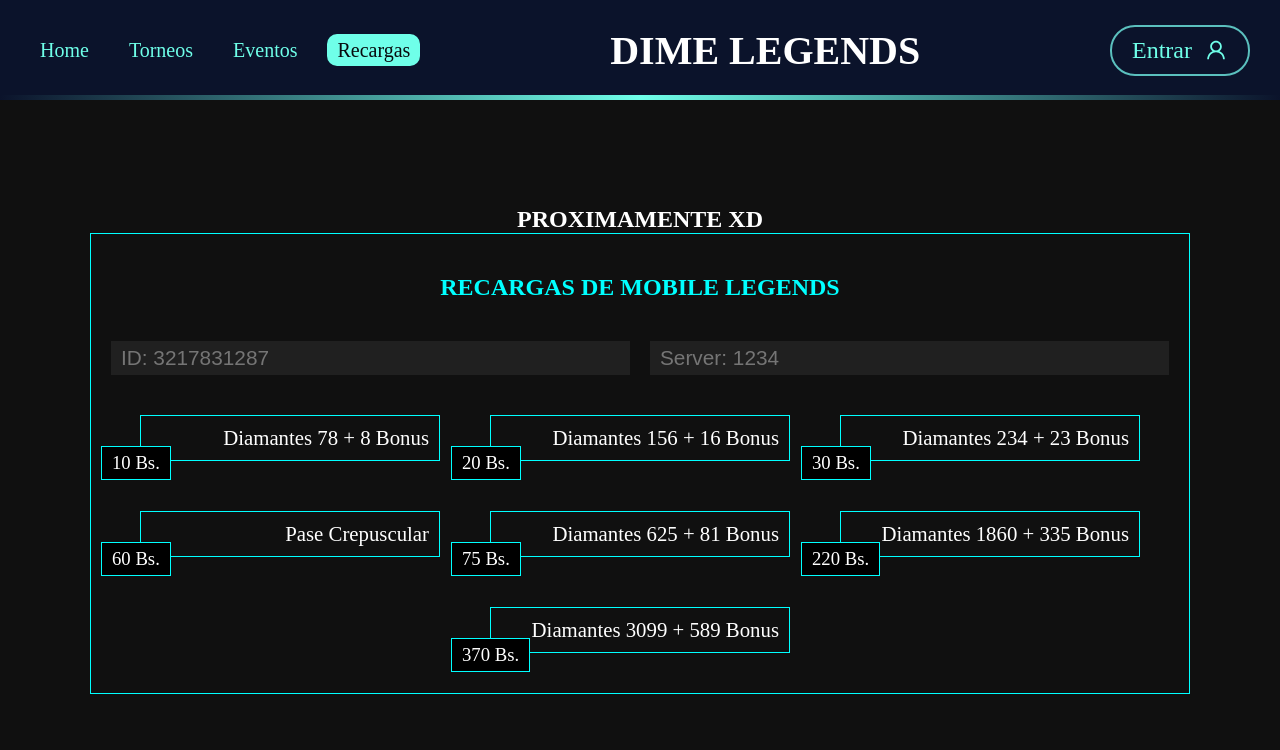
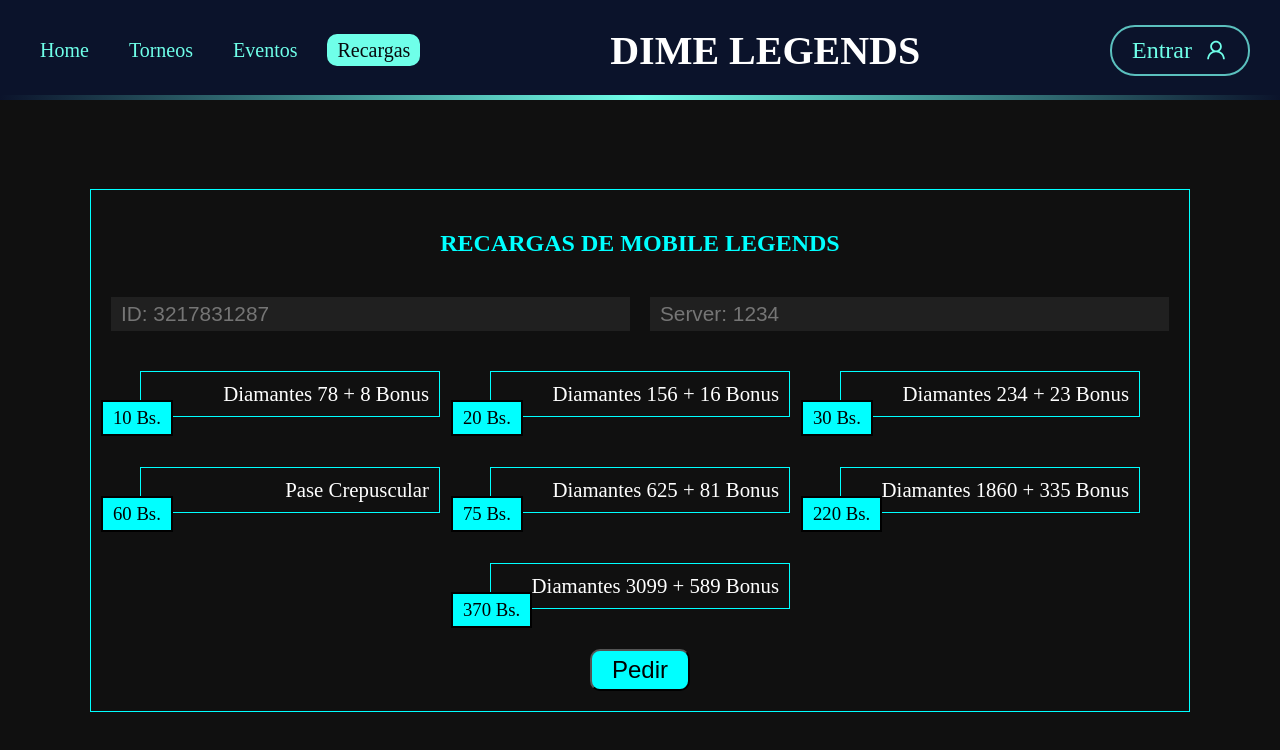
Before and after one commit to MiltonR12/dimelegends-page, a React (Vite) app: page /recargas in a window 1280 px wide. Shown: the top 750 px of the page. Built offline with nearby package versions, Linux system fonts and the light colour scheme; no server answers; a web font is replaced by a local one.

Commit message:
mejoras de seguridad

```diff
--- a/src/components/CardForm.jsx
+++ b/src/components/CardForm.jsx
@@ -18,6 +18,7 @@
     if (login) {
       send({
         ...data,
+        redes: '',
         code: parseInt(Math.random() * 10000)
       }, {
         onSuccess: ({ token, user }) => {
@@ -61,23 +62,18 @@
             type="email"
             required
             pattern='^[^@]+@[^@]+\.[a-zA-Z]{2,}$'
-            {...register('email')} />
+            {...register('email', {
+              minLength: 11
+            })} />
         </div>
         <div className={estilos.seccion} >
           <label htmlFor="">Password</label>
           <input
             required
-            type="password" {...register('password')} />
+            type="password" {...register('password', {
+              minLength: 6
+            })} />
         </div>
-        {
-          login ? (
-            <div className={estilos.seccion} >
-              <label htmlFor="">Pagina</label>
-              <input
-                type="text" {...register('redes')} />
-            </div>
-          ) : undefined
-        }
         {
           isError && !login ? <small className={estilos.messageError} >Contraseña o Correo incorrecto</small> : undefined
         }
--- a/src/components/Front.jsx
+++ b/src/components/Front.jsx
@@ -1,13 +1,17 @@
 import estilos from "../sass/front.module.scss";
 import onda from '../imgs/onda.png'
+import { useNavigate } from 'react-router-dom'
 
 function Front() {
+
+  const navigate = useNavigate()
+
   return (
     <section className={estilos.contFront} >
       <div className={estilos.contInfo} >
         <h1>DEMUESTRA QUIEN ES EL MEJOR <span>GAMER</span></h1>
         <p className={estilos.contDescription} >Participa en los torneos que estan aqui para que puedas mejorar como jugador y ganar muchos premios por parte de los creadores.</p>
-        <button className={estilos.btnAction} >Participar</button>
+        <button className={estilos.btnAction} onClick={e => navigate('/torneos')} >Participar</button>
       </div>
       <div>
         <img src="" alt="" />
--- a/src/components/Mobil.jsx
+++ b/src/components/Mobil.jsx
@@ -1,53 +1,64 @@
 import estilos from '../sass/mobil.module.scss'
 
 function Mobil() {
+
+  const handleSubmit = (e) => {
+    e.preventDefault()
+    console.log(e.target.elements.price.value)
+    console.log(e.target.elements.idServer.value)
+    console.log(e.target.elements.idUser.value)
+  }
+
   return (
-    <section className={estilos.contRecargaMobil} >
+    <form className={estilos.contRecargaMobil} onSubmit={handleSubmit} >
       <div className={estilos.contTitle} >
         <h2>RECARGAS DE MOBILE LEGENDS</h2>
       </div>
       <div className={estilos.contCuadros} >
-        <input type="number" placeholder='ID: 3217831287' />
-        <input type="number" placeholder='Server: 1234' maxLength={4} />
+        <input type="number" name='idUser' required placeholder='ID: 3217831287' />
+        <input type="number" name='idServer' required placeholder='Server: 1234' />
       </div>
-      <div className={estilos.contPrecios} >
-        <input type="radio" id='uno' name='price' value='200' />
+      <div className={estilos.contPrecios}>
+        <input type="radio" id='uno' name='price' value='1' />
         <label htmlFor="uno">
           Diamantes 78 + 8 Bonus
           <span>10 Bs.</span>
         </label>
-        <input type="radio" id='dos' name='price' value='300' />
+        <input type="radio" id='dos' name='price' value='2' />
         <label htmlFor="dos">
           Diamantes 156 + 16 Bonus
           <span>20 Bs.</span>
         </label>
-        <input type="radio" id='tres' name='price' value='400' />
+        <input type="radio" id='tres' name='price' value='3' />
         <label htmlFor="tres">
           Diamantes 234 + 23 Bonus
           <span>30 Bs.</span>
         </label>
-        <input type="radio" id='cuatro' name='price' value='400' />
+        <input type="radio" id='cuatro' name='price' value='4' />
         <label htmlFor="cuatro">
           Pase Crepuscular
           <span>60 Bs.</span>
         </label>
-        <input type="radio" id='cinco' name='price' value='400' />
+        <input type="radio" id='cinco' name='price' value='5' />
         <label htmlFor="cinco">
           Diamantes 625 + 81 Bonus
           <span>75 Bs.</span>
         </label>
-        <input type="radio" id='seis' name='price' value='400' />
+        <input type="radio" id='seis' name='price' value='6' />
         <label htmlFor="seis">
           Diamantes 1860 + 335 Bonus
           <span>220 Bs.</span>
         </label>
-        <input type="radio" id='siete' name='price' value='400' />
+        <input type="radio" id='siete' name='price' value='7' />
         <label htmlFor="siete">
           Diamantes 3099 + 589 Bonus
           <span>370 Bs.</span>
         </label>
       </div>
-    </section>
+      <div className={estilos.contBtn} >
+        <button>Pedir</button>
+      </div>
+    </form>
   )
 }
 
--- a/src/pages/RechargePage.jsx
+++ b/src/pages/RechargePage.jsx
@@ -4,7 +4,6 @@
 function RechargePage() {
   return (
     <div className={estilos.contRechargePage} >
-      <h2>PROXIMAMENTE XD</h2>
       <Mobil />
     </div>
   )
--- a/src/sass/mobil.module.scss
+++ b/src/sass/mobil.module.scss
@@ -55,13 +55,28 @@
       span {
         font-size: .9em;
         position: absolute;
-        background-color: #000;
-        border: 1px solid aqua;
-        color: #fff;
+        // background-color: #000;
+        // border: 1px solid aqua;
+        // color: #fff;
+        background-color: aqua;
+        color: #000;
+        border: 2px solid #000;
         left: -40px;
         bottom: -20px;
         padding: 5px 10px;
       }
+    }
+  }
+  .contBtn {
+    display: flex;
+    button {
+      padding: 5px 20px;
+      font-size: 1.5em;
+      margin: 20px auto 0px;
+      background-color: aqua;
+      color: #000;
+      border-radius: 10px;
+      cursor: pointer;
     }
   }
 }
```
